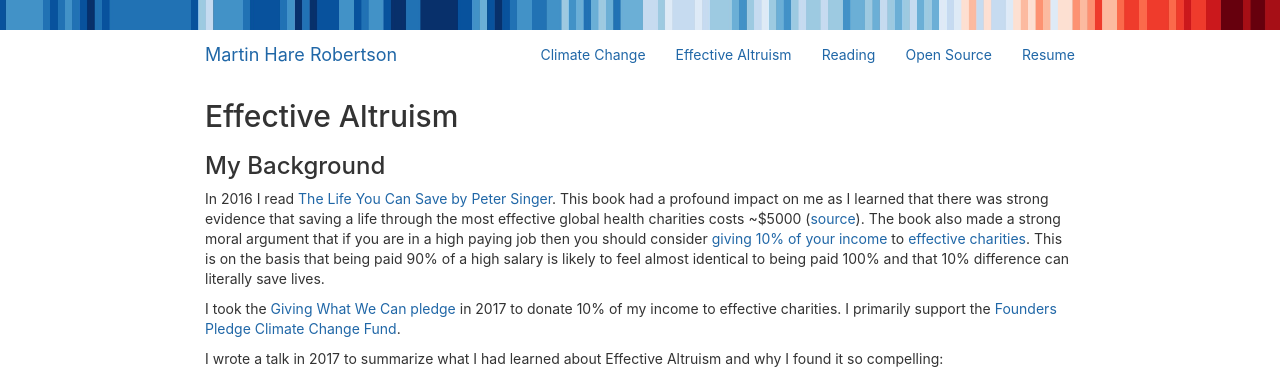
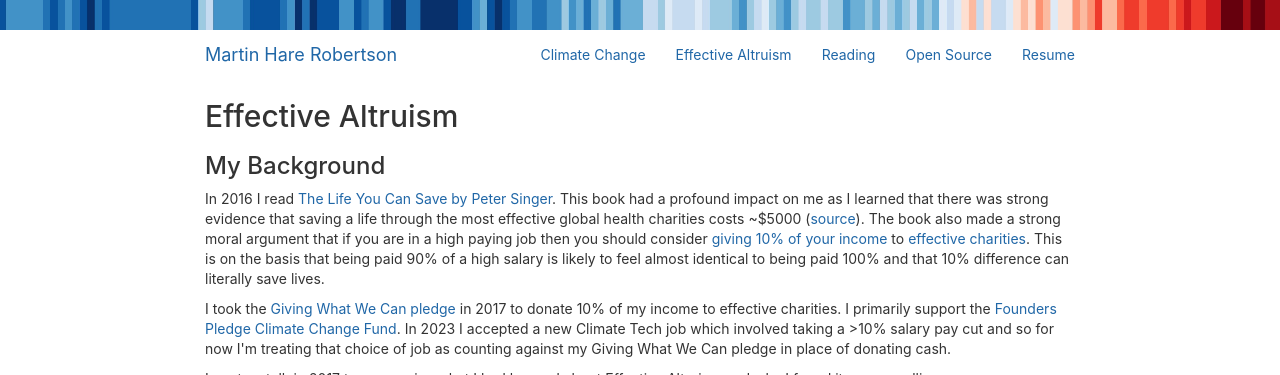
Before and after one commit to mchr3k/mchr3k.github.com, a Jekyll site: the page built from effective-altruism.html, in a window 1280 px wide and 900 px high, cut to the strip 0-375 px from the top of the window. Built offline with Jekyll 4.4.1, drawn with Linux system fonts in a browser that asks for light colours; nearby versions of some CDN libraries.

Commit message:
Update description of donations

```diff
--- a/effective-altruism.html
+++ b/effective-altruism.html
@@ -21,6 +21,8 @@ title: Martin Hare Robertson - Effective Altruism
   <p>
     I took the <a href="https://www.givingwhatwecan.org/pledge" target="_blank">Giving What We Can pledge</a> in 2017 to donate 10% of my income to effective charities. I primarily support the
     <a href="https://founderspledge.com/funds/climate-change-fund" target="_blank">Founders Pledge Climate Change Fund</a>.
+    In 2023 I accepted a new Climate Tech job which involved taking a &gt;10% salary pay cut and so for now I'm treating that choice of job as counting against my Giving What We Can pledge in
+    place of donating cash.
   </p>
 
   <p>I wrote a talk in 2017 to summarize what I had learned about Effective Altruism and why I found it so compelling:</p>
```
